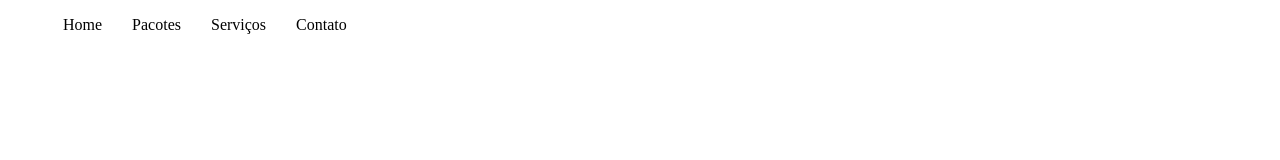
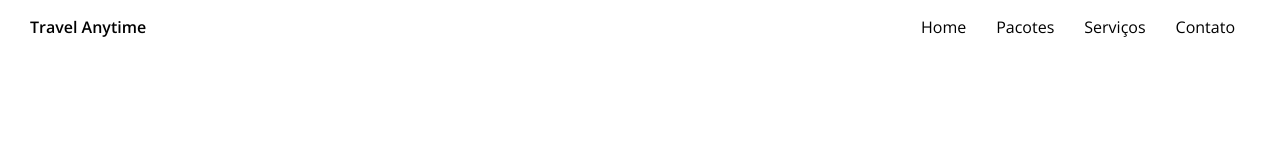
Before and after one commit to W-Carlos/Agencia-de-Viagem, a plain HTML site: page index.html in a window 1280 px wide. Drawn offline with nearby package versions, Linux system fonts and the light colour scheme.

Commit message:
nav
finalizei o menu

```diff
--- a/index.html
+++ b/index.html
@@ -10,6 +10,7 @@
 <body>
     <header>
         <nav>
+            <p>Travel Anytime</p>
             <ul>
                 <li>Home</li>
                 <li>Pacotes</li>
--- a/style.css
+++ b/style.css
@@ -1,8 +1,25 @@
+@import url('https://fonts.googleapis.com/css2?family=Open+Sans:ital,wght@0,400;0,600;1,400&display=swap');
+
+body {
+    margin: 0;
+    font-family: 'Open Sans', sans-serif;
+}
+
+nav {
+    display: flex;
+    justify-content: space-between;
+    margin: 0 30px;
+}
+
+nav p {
+    font-weight: bold;
+}
+
 ul {
     list-style: none;
     display: flex;
 }
 
 li {
-    margin: 0 15px;
+    margin: auto 15px;
 }
```
